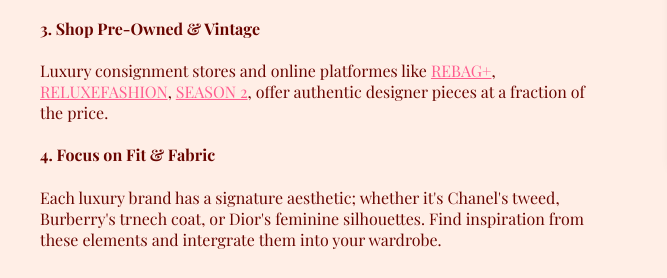
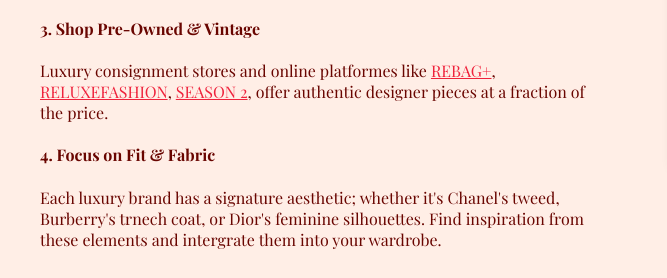
Before and after one commit to ydnichols-su/ist263, a plain HTML site: page project5/styling.html in a window 1280 px wide. Shown: the part 554-832 px from the top of the page, 0-667 px from the left. Drawn offline with nearby package versions, Linux system fonts and the light colour scheme; a web font is replaced by a local one.

Commit message:
Update styles.css

```diff
--- a/project5/styles.css
+++ b/project5/styles.css
@@ -75,7 +75,7 @@ h1 {
     border-radius: 8px;
 }
 
-a {color: #ff5d8f;}
+a {color: #ef233c;}
 
 .two-columns {
     display: flex;
```
